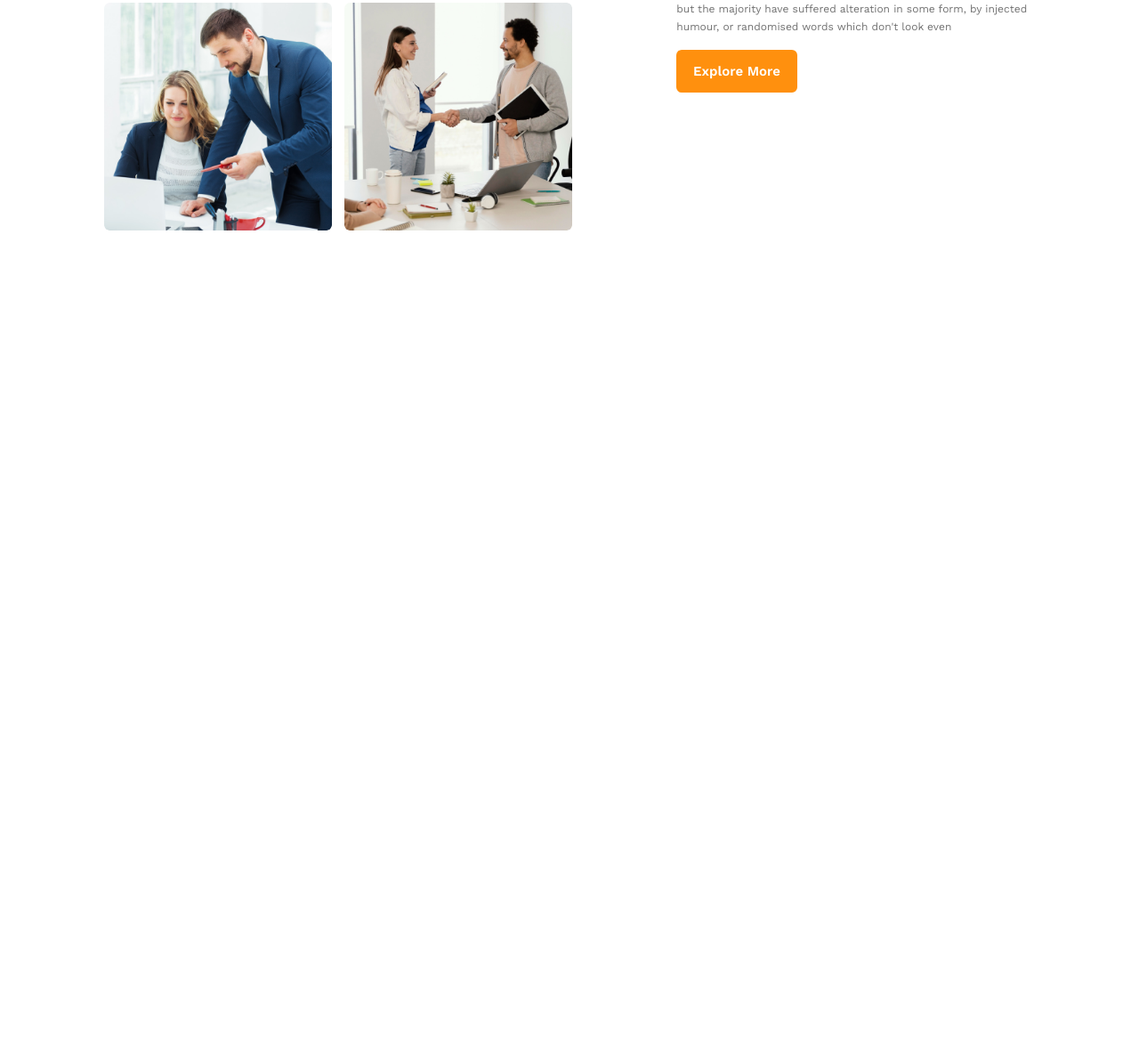
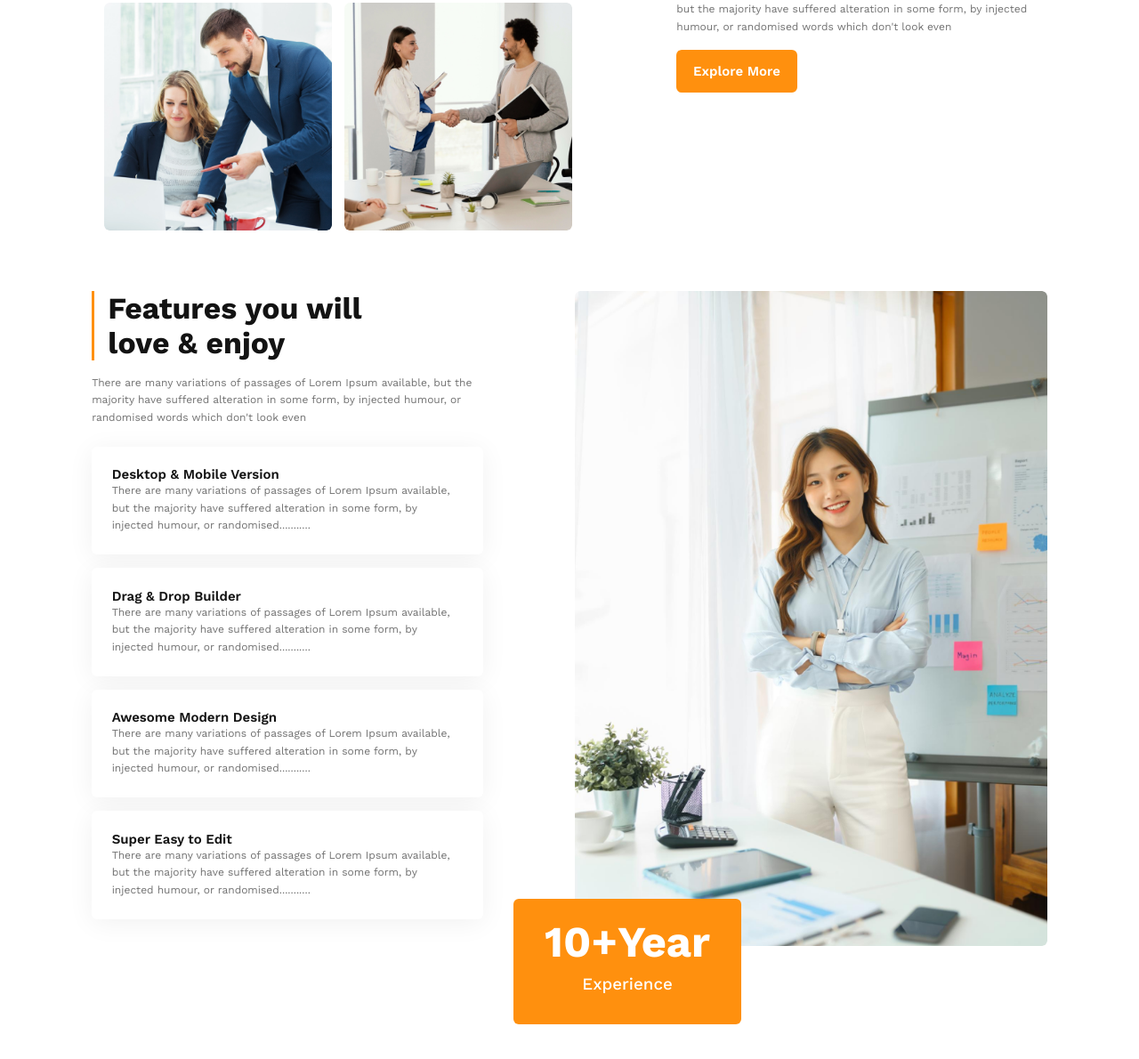
Before and after one commit to arnabw/G3-Architects, a plain HTML site: page index.html in a window 1280 px wide. Shown: the part 1444-2634 px from the top of the page at 89% size. Before the commit the page ends 1771 px from the top, so only its background shows below. Drawn offline with nearby package versions, Linux system fonts and the light colour scheme.

Commit message:
Another Features Section added

```diff
--- a/assets/styles/main.css
+++ b/assets/styles/main.css
@@ -136,26 +136,106 @@
     border-radius: 0.375rem;
 }
 
-#features .features-container .features-content{
+#features .features-container .features-content {
     display: flex;
     flex-direction: column;
     justify-content: center;
 }
 
-#features .features-container .features-content .feature-title{
+#features .features-container .features-content .feature-title {
     width: 100%;
     max-width: 21.9375rem;
 }
-#features .features-container .features-content .feature-title .gray-color{
+
+#features .features-container .features-content .feature-title .gray-color {
     color: #727272;
     font-weight: 500;
 }
-#features .features-container .features-content .feature-title .primary-color{
+
+#features .features-container .features-content .feature-title .primary-color {
     color: #FF900E;
 }
 
-#features .features-container .features-content .feature-description{
+#features .features-container .features-content .feature-description {
     width: 100%;
     max-width: 25.171875rem;
     margin: 1rem 0;
 }
+
+/* Features Second Section  */
+#features .features-container-2 {
+    display: flex;
+    justify-content: space-evenly;
+    padding-top: 3.984375rem;
+}
+
+#features .features-container-2 .features-content-2 {
+    display: flex;
+    flex-direction: column;
+}
+
+.features-content-2 .feature-2-title {
+    width: 100%;
+    max-width: 21.9375rem;
+    border-left: 0.234375rem solid #FF900E;
+    padding-left: 0.95rem;
+    margin-bottom: 1rem;
+}
+
+.features-content-2 .feature-2-description {
+    width: 100%;
+    max-width: 27.46875rem;
+}
+
+.features-content-2 .features-highlighted {
+    margin-top: 1.40625rem;
+}
+
+.features-content-2 .features-highlighted .features-box {
+    padding: 1.40625rem;
+    border-radius: 0.375rem;
+    background: #FFF;
+    box-shadow: 0px 4px 30px 0px rgba(0, 0, 0, 0.06);
+    margin-bottom: 0.93375rem;
+}
+
+.features-content-2 .features-highlighted .features-box .box-title {
+    color: #131313;
+    font-size: 0.9375rem;
+    font-weight: 600;
+}
+
+.features-content-2 .features-highlighted .features-box .box-description {
+    width: 100%;
+    max-width: 24.09375rem;
+}
+
+#features .features-container-2 .features-img-2 img {
+    width: 100%;
+    max-width: 33.1875rem;
+    object-fit: cover;
+    border-radius: 0.375rem;
+}
+
+#features .features-container-2 .features-img-2 .TenYears {
+    width: 100%;
+    max-width: 16.03125rem;
+    padding: 1.96875rem;
+    border-radius: 0.375rem;
+    text-align: center;
+    background: #FF900E;
+    color: #FFF;
+    position: relative;
+    bottom: 3.61rem;
+    right: 4.3125rem;
+}
+#features .features-container-2 .features-img-2 .TenYears h2{
+font-size: 3.046874rem;
+font-weight: 700;
+line-height: 2.28125rem;
+}
+#features .features-container-2 .features-img-2 .TenYears h2 span{
+font-size: 1.171875rem;
+font-weight: 500;
+line-height: 1.668rem;
+}
--- a/index.html
+++ b/index.html
@@ -49,6 +49,7 @@
     <main id="main">
         <!-- Features Section  -->
         <section id="features">
+<!-- Features First Section  -->
             <div class="container features-container">
                 <div class="features-img">
                     <div class="feature-img"><img src="./assets/images/team1.png" alt=""></div>
@@ -64,6 +65,38 @@
                     </div>
                 </div>
             </div>
+
+            <!-- Features Second Section  -->
+            <div class="container features-container-2">
+                <div class="features-content-2">
+                    <h2 class="shared-title feature-2-title">Features you will love & enjoy</h2>
+                    <p class="shared-description feature-2-description">There are many variations of passages of Lorem Ipsum available, but the majority have suffered alteration in some form, by injected humour, or randomised words which don't look even</p>
+                    <div class="features-highlighted">
+                        <div class="features-box">
+                            <h3 class="box-title">Desktop & Mobile Version</h3>
+                            <p class="shared-description box-description">There are many variations of passages of Lorem Ipsum available, but the majority have suffered alteration in some form, by injected humour, or randomised...........</p>
+                        </div>
+                        <div class="features-box">
+                            <h3 class="box-title">Drag & Drop Builder</h3>
+                            <p class="shared-description box-description">There are many variations of passages of Lorem Ipsum available, but the majority have suffered alteration in some form, by injected humour, or randomised...........</p>
+                        </div>
+                        <div class="features-box">
+                            <h3 class="box-title">Awesome Modern Design</h3>
+                            <p class="shared-description box-description">There are many variations of passages of Lorem Ipsum available, but the majority have suffered alteration in some form, by injected humour, or randomised...........</p>
+                        </div>
+                        <div class="features-box">
+                            <h3 class="box-title">Super Easy to Edit</h3>
+                            <p class="shared-description box-description">There are many variations of passages of Lorem Ipsum available, but the majority have suffered alteration in some form, by injected humour, or randomised...........</p>
+                        </div>
+                    </div>
+                </div>
+                <div class="features-img-2">
+                    <img src="./assets/images/architect.png" alt="">
+                    <div class="TenYears">
+                        <h2>10+Year<br><span>Experience</span></h2>
+                    </div>
+                </div>
+            </div>
         </section>
 
     </main>
```
